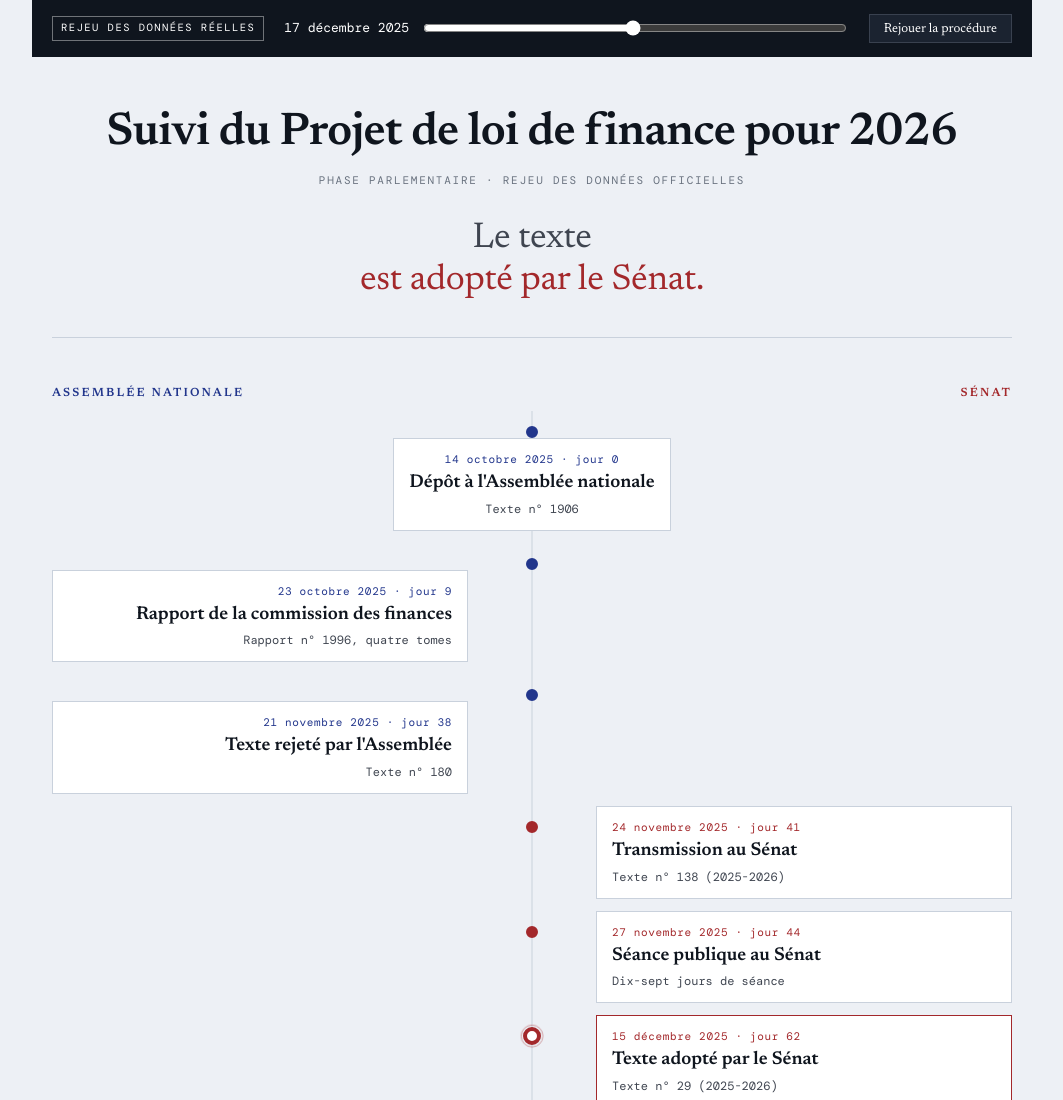
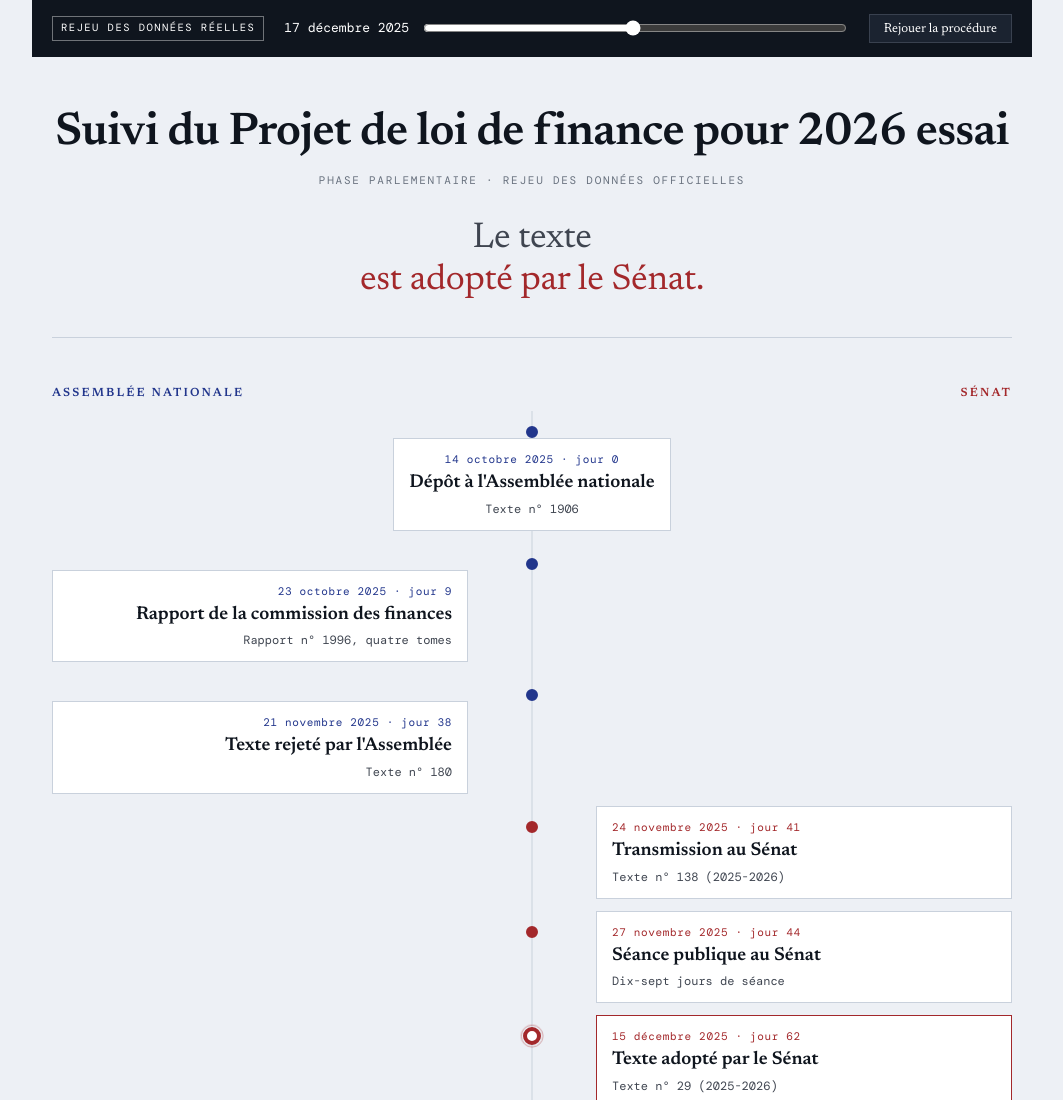
Before and after one commit to remzerzer/suiviplf-, a plain HTML site: page index.html in a window 1280 px wide. Shown: the top 1100 px of the page, without its empty margins (108-1171 px from the left). Drawn offline with nearby package versions, Linux system fonts and the light colour scheme; a web font is replaced by a local one.

Commit message:
Update index.html

```diff
--- a/index.html
+++ b/index.html
@@ -127,7 +127,7 @@ body{margin:0;background:var(--fond);color:var(--encre);
 </div>
 
 <section class="statut">
-  <h1 class="titre-page">Suivi du Projet de loi de finance pour 2026</h1>
+  <h1 class="titre-page">Suivi du Projet de loi de finance pour 2026 essai </h1>
   <p class="fil">Phase parlementaire · rejeu des données officielles</p>
   <p class="phrase" id="phrase"></p>
 </section>
```
